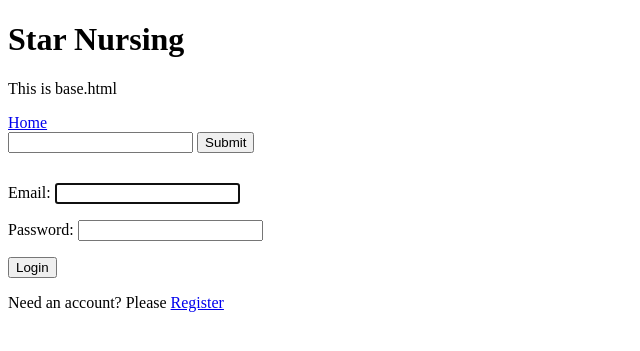
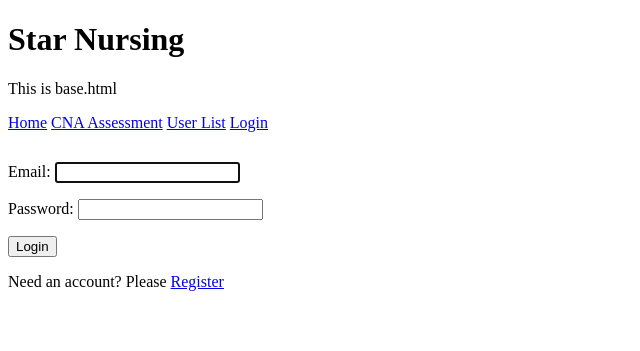
Before and after one commit to corpjuk/sndev, a Django app: page /login/ in a window 1280 px wide. Shown: the top 351 px of the page, without its empty margins (0-640 px from the left). Run offline with Django 3.2, Linux system fonts and the light colour scheme.

Commit message:
added nav links to base.html

```diff
--- a/core/templates/base.html
+++ b/core/templates/base.html
@@ -8,16 +8,21 @@
     <h1>Star Nursing</h1>
     <p>This is base.html</p>
     <a href='{% url "home" %}'>Home</a>
+    <a href='{% url "cnatests:list" %}'>CNA Assessment</a>
+    <a href='{% url "accounts:list" %}'>User List</a>
+    <a href='{% url "login" %}'>Login</a>
+
 
     {% comment %}
     This is an href example calling articles object
     <a href='{% url "articles:detail" slug="hello-world" %}'>Hello world article</a>
-    {% endcomment %}
-
     <form action='/articles/' method='GET'>
       <input type='text' name='q'/>
       <input type='submit' />
     </form>
+    {% endcomment %}
+
+
     {% block content %} {% endblock content %}
   </body>
 </html>
```
